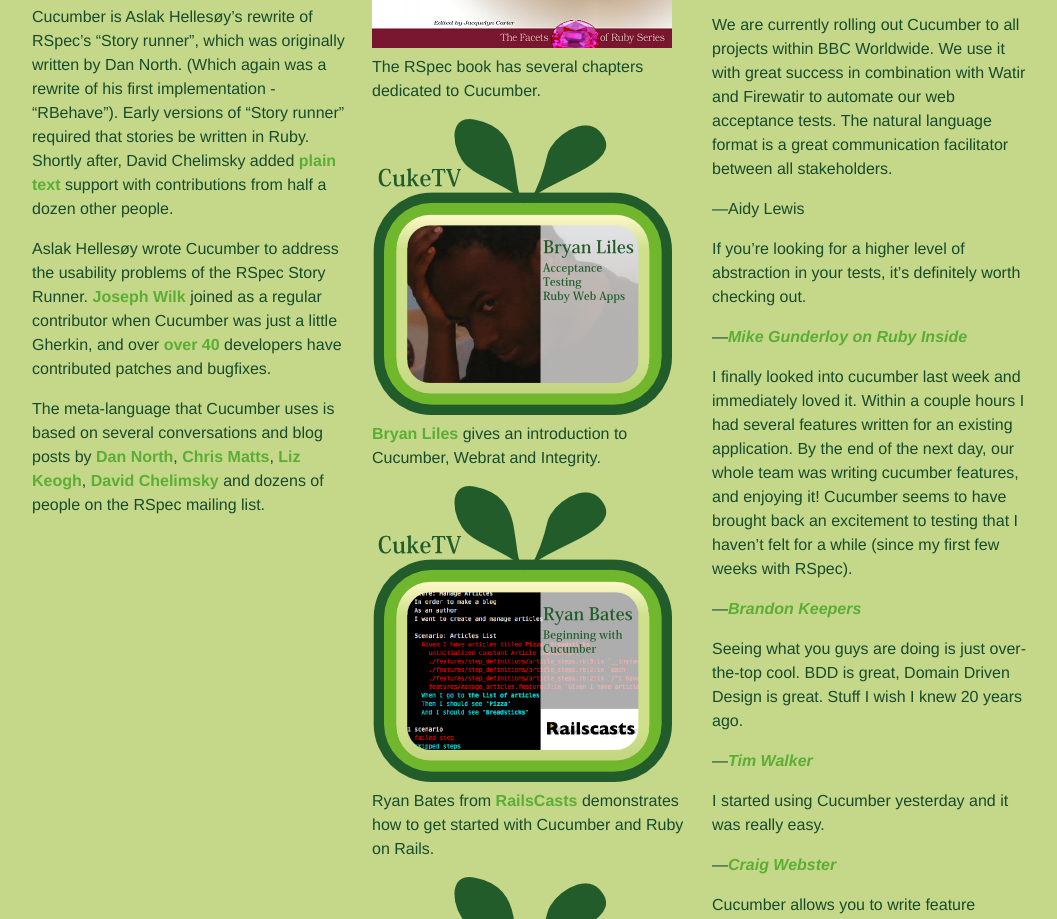
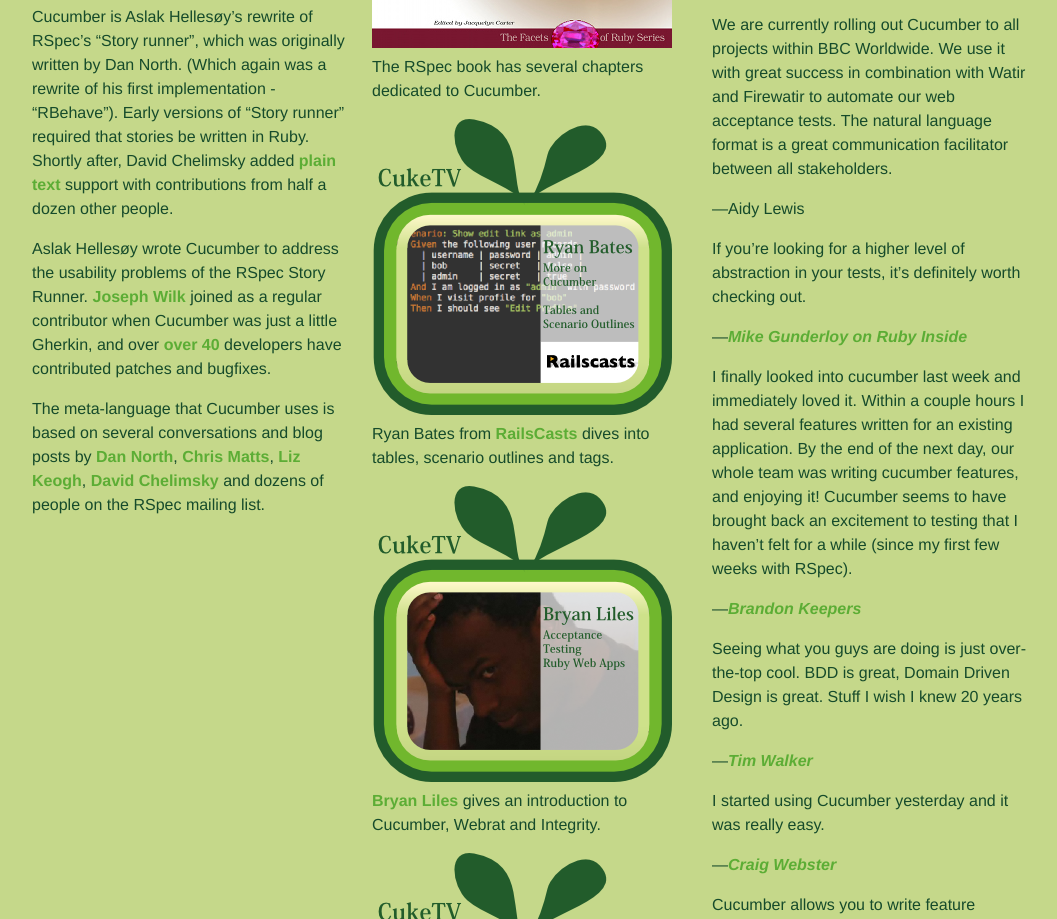
Before and after one commit to aslakhellesoy/cucumber_site, a plain HTML site: page index.html in a window 1280 px wide. Shown: the part 1095-2014 px from the top of the page, without its empty margins (108-1165 px from the left). Drawn offline with Linux system fonts and the light colour scheme; a script that the page names is missing.

Commit message:
Added new railscast

```diff
--- a/index.html
+++ b/index.html
@@ -139,6 +139,15 @@
           </a>
 
           The RSpec book has several chapters dedicated to Cucumber.
+        </p>
+
+        <p>
+          <a href="http://railscasts.com/episodes/159-more-on-cucumber">
+            <img src="images/cuke_tv_rails_casts_more.png" alt="More on Cucumber - Ryan Bates Railscasts" />
+          </a>
+
+          Ryan Bates from <a href="http://railscasts.com/">RailsCasts</a> dives into tables, scenario outlines
+          and tags.
         </p>
 
         <p>
```
Also changed, not shown: images/cuke_tv_rails_casts_more.png (added), images/railscasts_more.png (added).
